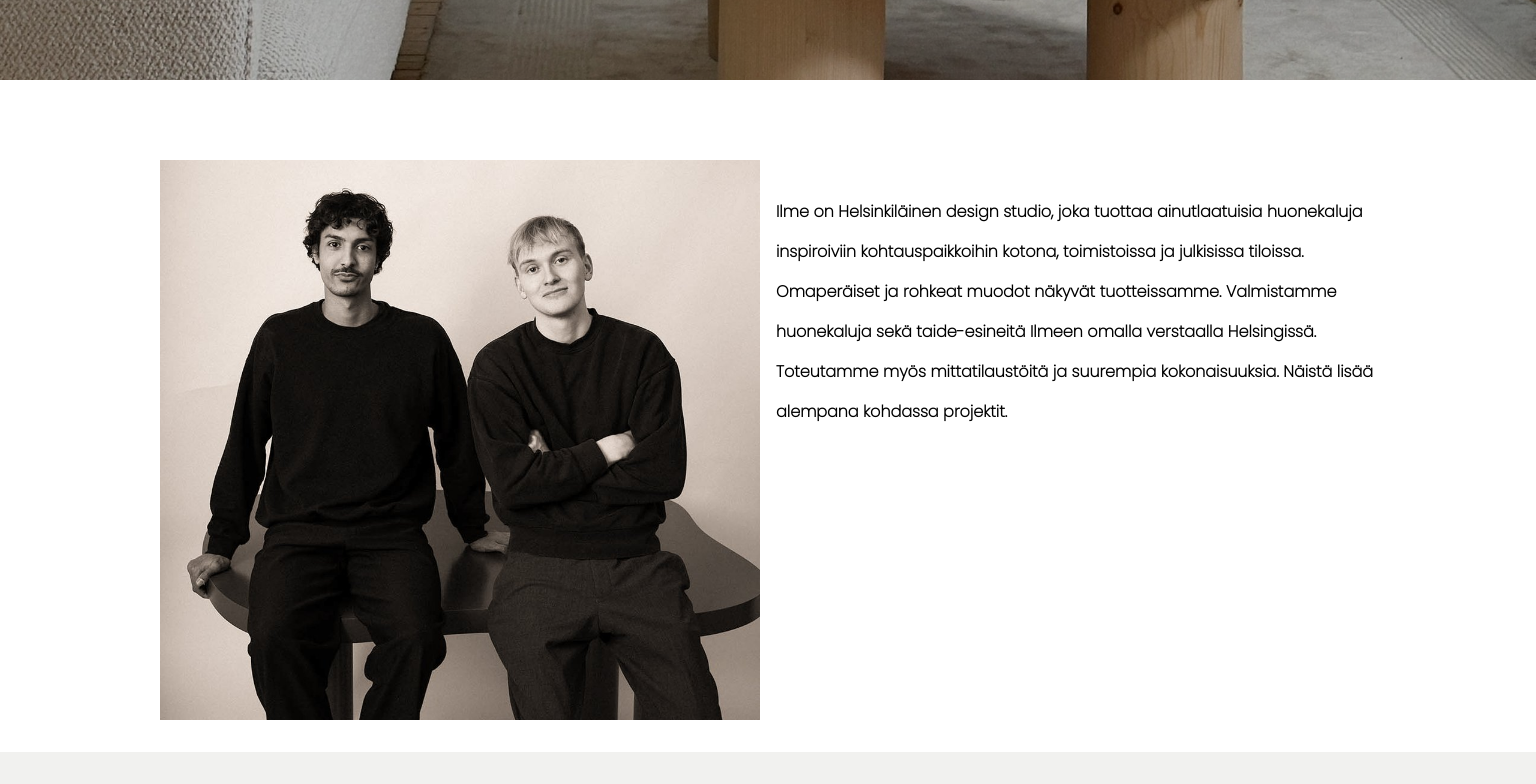
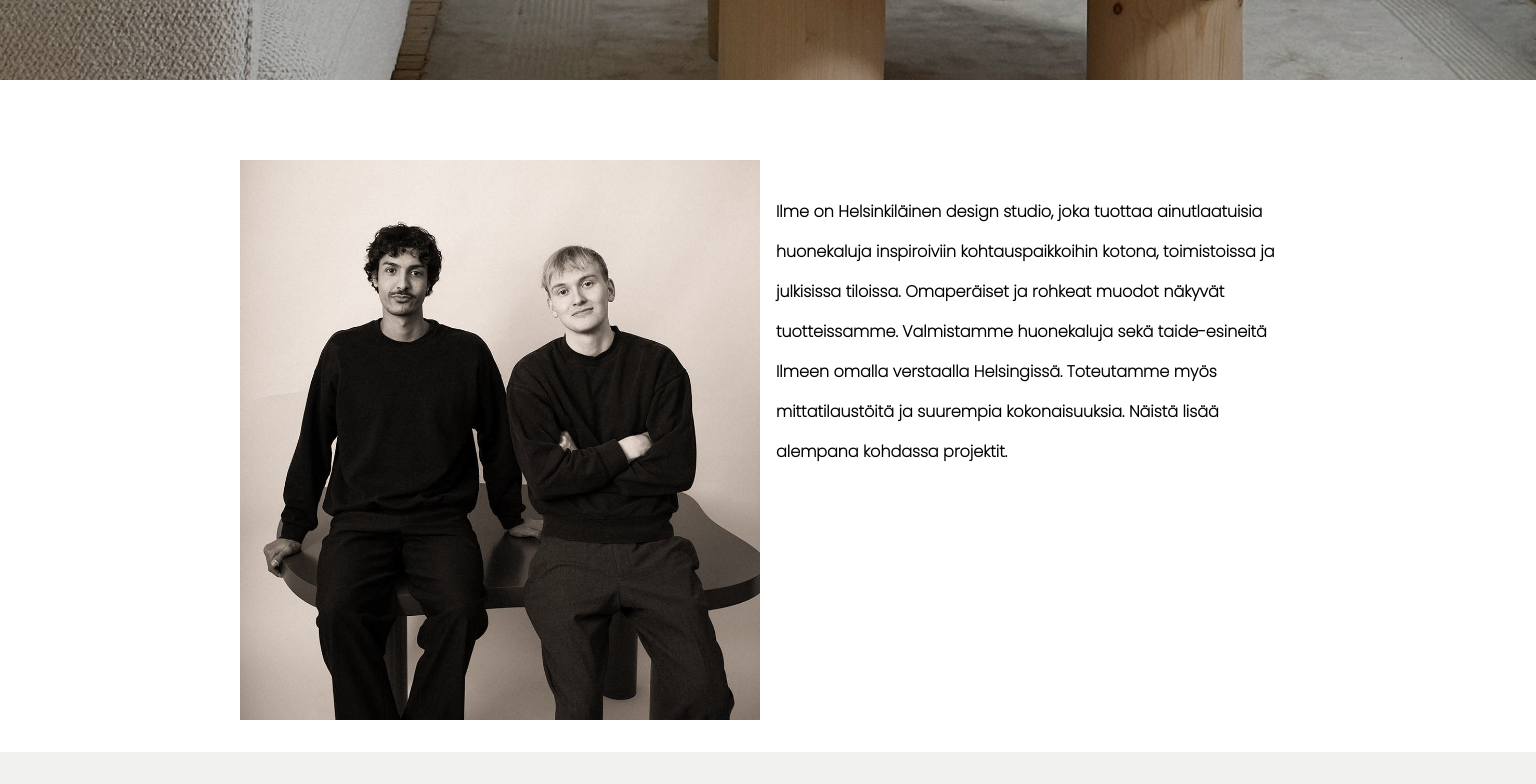
Before and after one commit to JuanFuentes20/ilmehelsinki-new, a React (Create React App) app: page /ilmehelsinki-new/about-us in a window 1536 px wide. Shown: the part 360-1144 px from the top of the page. Built offline with nearby package versions, Linux system fonts and the light colour scheme.

Commit message:
Style changes

```diff
--- a/src/styles.css
+++ b/src/styles.css
@@ -725,7 +725,7 @@ footer .contacts {
     }
 
     .about-main {
-        padding: 2rem 10rem;
+        padding: 2rem 15rem;
     }
 
     .slide .carousel-img {
```
